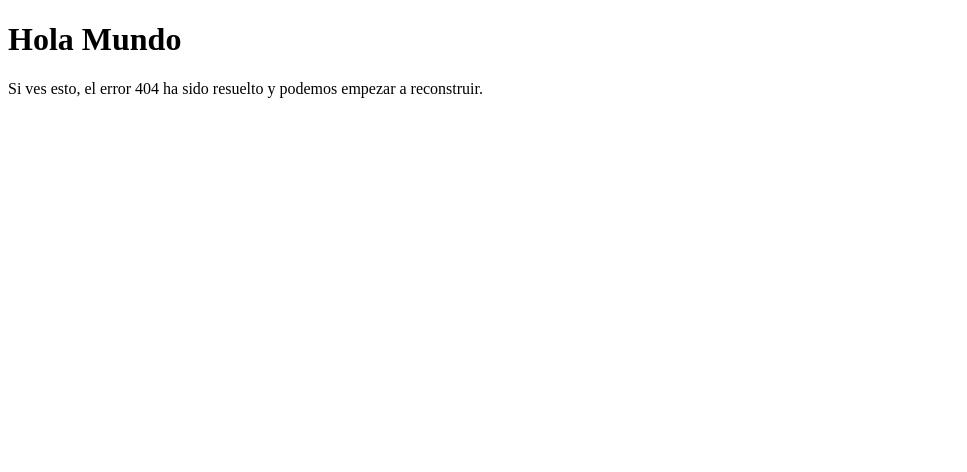
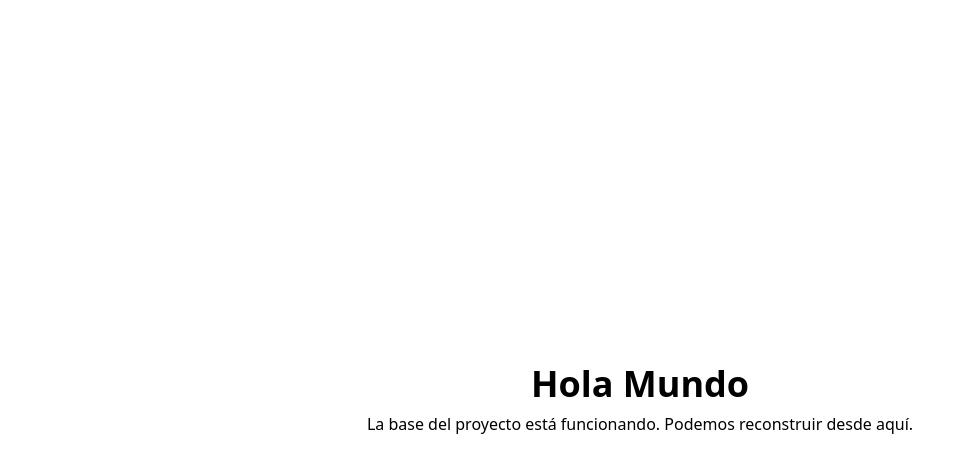
Before and after one commit to Nexhora/AdversAI-Seguro, a Next.js app: page / in a window 1280 px wide. Before the commit this address had no page. Shown: the top 472 px of the page, without its empty margins (0-967 px from the left). Built offline with nearby package versions, Linux system fonts and the light colour scheme.

Commit message:
adelante

```diff
--- a/src/app/layout.jsx
+++ b/src/app/layout.jsx
@@ -1,4 +1,5 @@
-// Este es un layout mínimo para evitar errores.
+import "./globals.css";
+
 export const metadata = {
   title: "AdVerseAI",
   description: "AI-Powered Advertising Campaigns",
--- a/src/app/page.jsx
+++ b/src/app/page.jsx
@@ -1,8 +1,8 @@
 export default function HomePage() {
   return (
-    <main>
-      <h1>Hola Mundo</h1>
-      <p>Si ves esto, el error 404 ha sido resuelto y podemos empezar a reconstruir.</p>
+    <main className="flex min-h-screen flex-col items-center justify-center">
+      <h1 className="text-4xl font-bold">Hola Mundo</h1>
+      <p className="mt-2">La base del proyecto está funcionando. Podemos reconstruir desde aquí.</p>
     </main>
   );
 }
```
Also changed, not shown: package.json (line endings or trailing spaces), tailwind.config.js (line endings or trailing spaces).
